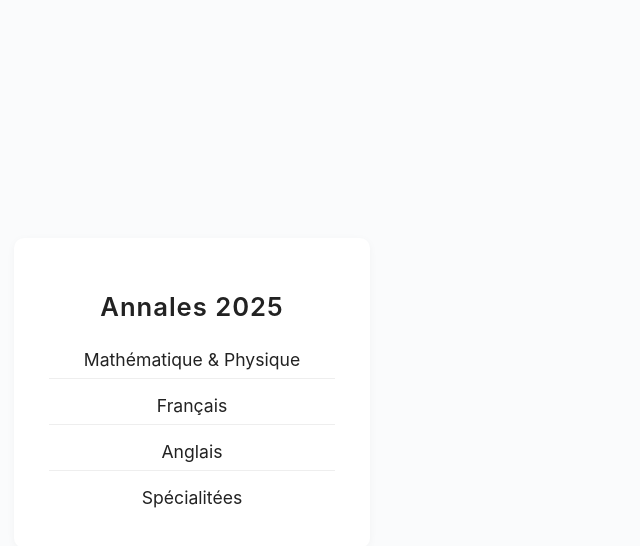
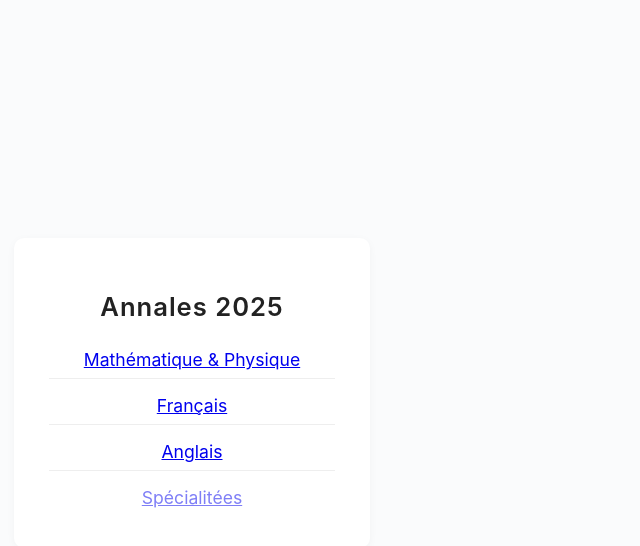
Before and after one commit to halalbit/gei-univ-entraide, a plain HTML site: page index.html in a window 1280 px wide. Shown: the part 104-650 px from the top of the page, without its empty margins (448-1088 px from the left). Drawn offline with Linux system fonts and the light colour scheme.

Commit message:
Ajout des annales d'anglais, français et math et physique et manque les spé qui arrive au max demain

```diff
--- a/index.html
+++ b/index.html
@@ -29,10 +29,10 @@
         <section class="annales">
             <h1>Annales 2025</h1>
             <ul>
-                <li>Mathématique & Physique</li>
-                <li>Français</li>
-                <li>Anglais</li>
-                <li>Spécialitées</li>
+                <li><a href="pdfs/2025/Epreuve_MathPhysique_2025.pdf" target="_blank" rel="noopener" download>Mathématique & Physique</a></li>
+                <li><a href="pdfs/2025/Epreuve_Français_2025.pdf" target="_blank" rel="noopener" download>Français</a></li>
+                <li><a href="pdfs/2025/Epreuve_Anglais_2025.pdf" target="_blank" rel="noopener" download>Anglais</a></li>
+                <li><a href="#" style="pointer-events:none;opacity:0.5;">Spécialitées</a></li>
             </ul>
         </section>
     </main>
```
Also changed, not shown: 3 other files.
